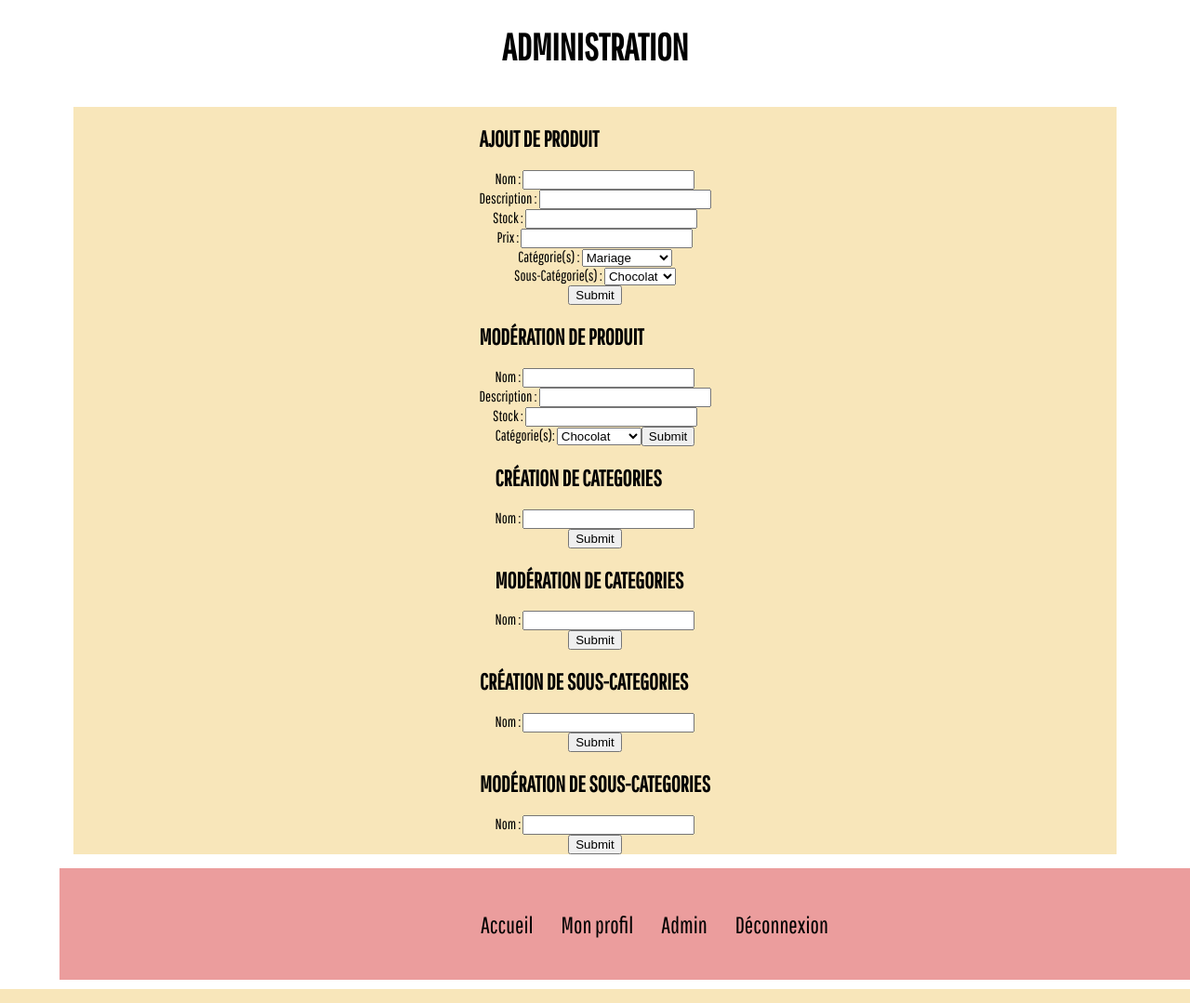
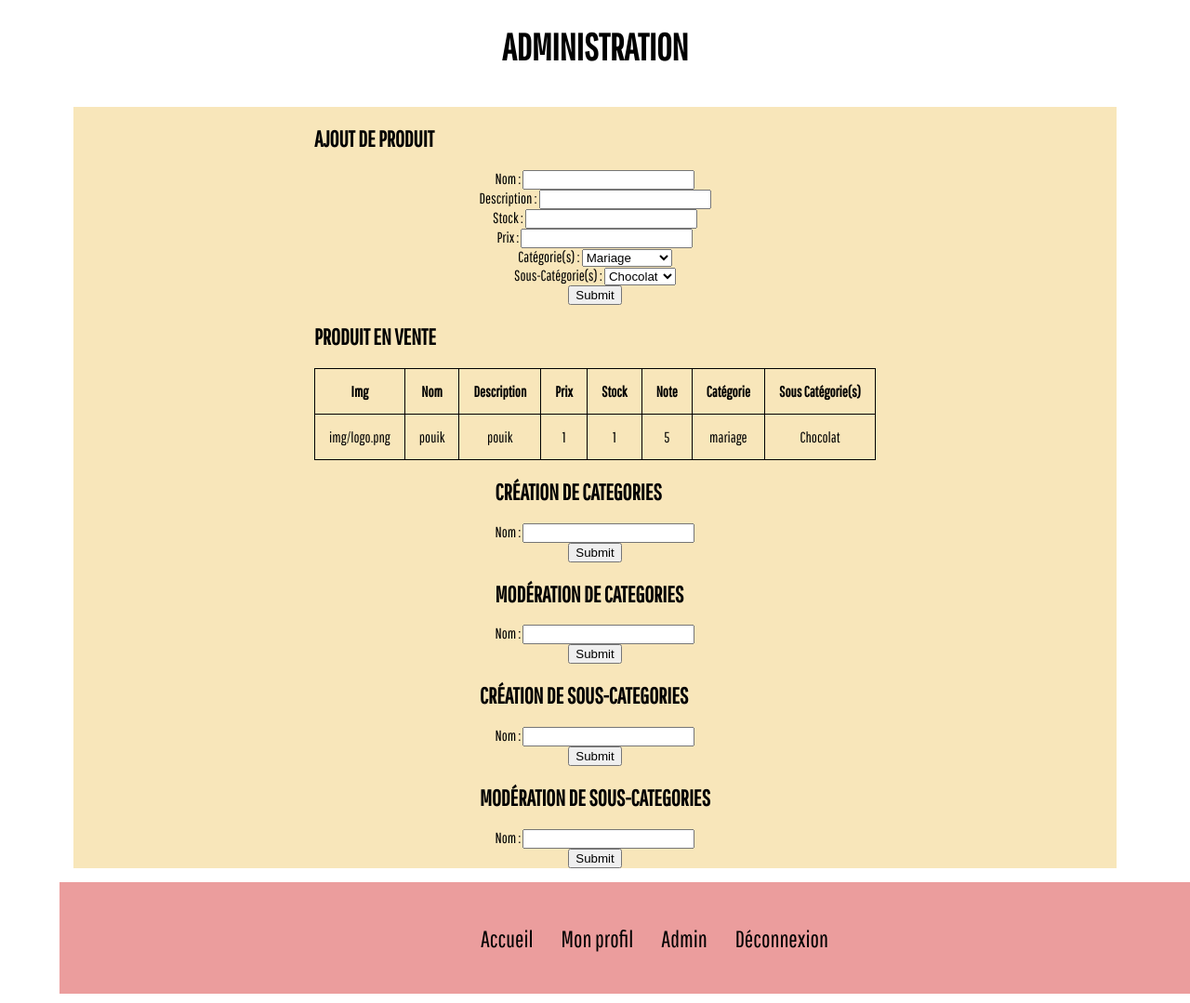
Before and after one commit to amelie-chardon/boutique, a PHP site: page /admin.php in a window 1280 px wide; the page is wider, and only the part inside the window is pictured. Shown: the part 387-1466 px from the top of that part at 93% size. Run offline with PHP 8.4, Linux system fonts and the light colour scheme; the visitor is signed in with stand-in values (Sample User, id 1); data comes from the database, SQL or seed files in the repository.

Commit message:
Page Admin.php
Modification structure html v3 (creation de tableau pour produit existant)

Ajout d'article fonctionnel ! (header location pour eviter envoie en boucle produit)
--------
!!(trouver un algo pour pop de cat et sous cat dans la liste de choix lors de la création d'article)!!!
--------

Modération d'article en cours ...(recuperation de tableau produit effectuée ,)
-----

------

Ajout de categorie en cours ...()

Modération de categorie en cours ...()

Ajout de sous_cat en cours ...()

Modération de sous_cat en cours...()

___________________________________________

Restant :

Les pages
 produit
 panier
 recherche produit

```diff
--- a/admin.php
+++ b/admin.php
@@ -99,6 +99,119 @@ if(!isset($_SESSION['perm'])){
                     $requete = "INSERT INTO `produits` (`nom`, `description`, `prix`, `stock`, `categorie`, `sous_cat`) VALUES
                     ('$nom', '$description', '$prix', '$stock','$categorie','$sous_categorie')";
                     $query = mysqli_query($connect,$requete);
+
+                   echo "Article bien ajouté !";
+                   header('Location:index.php');
+                    }
+
+     else
+     {
+
+        echo "empty";
+     }
+
+        }
+
+
+?>
+                    </form>
+                </article>
+
+
+
+
+
+
+                        <article>
+
+                        <h2>Produit en Vente</h2>
+            <?php
+
+
+
+
+        $i = 0;
+        $connect = mysqli_connect("localhost", "root", "", "boutique");
+        $select = "SELECT * from produits";
+        $query = mysqli_query($connect,$select);
+        $result = mysqli_fetch_all($query);
+
+
+        ?>
+        <table>
+                <tbody>
+                    <tr>
+                        <th>Img</th>
+                        <th>Nom</th>
+                        <th>Description</th>
+                        <th>Prix</th>
+                        <th>Stock</th>
+                        <th>Note</th>
+                        <th>Catégorie</th>
+                        <th>Sous Catégorie(s)</th>
+                    </tr>
+        <?php
+       foreach($result as $data)
+       {
+
+            ?>
+                    <tr>
+                       <td><?php echo $data[5] ?></td>
+                       <td><?php echo $data[1]; ?></td>
+                       <td><?php echo $data[2] ?></td>
+                       <td><?php echo $data[3] ?></td>
+                       <td><?php echo $data[4] ?></td>
+                       <td><?php echo $data[6] ?></td>
+                       <td><?php echo $data[7] ?></td>
+                       <td><?php echo $data[8] ?></td>
+
+                    </tr>
+       <?php
+       }
+       $i++
+       ?>
+                </tbody>
+            </table>
+
+
+               <!-- <form action="admin.php" method="POST">
+                    <label>Nom : </label>
+                    <input type="text" name="nom"/><br>
+                    <label>Description :</label>
+                    <input type="text" name="description"/><br>
+                    <label>Stock : </label>
+                    <input type="text" name="stock" required/><br>
+                    <label>Catégorie(s) : </label>
+                    <select name="categorie" required>
+                <option value="mariage" name="mariage">Mariage</option>
+                <option value="anniv" name="anniv">Anniversaire</option>
+                <option value="autre" name="autre">Autre</option>
+                    </select></br>
+                    <label>Sous-Catégorie(s) : </label>
+                    <select name="sous_categorie" required>
+                <option value="Chocolat" name="ch">Chocolat</option>
+                <option value="Fruit" name="fr">Fruit</option>
+                <option value="Les_deux" name="les_2">Les deux</option>
+                    </select></br>  -->
+
+
+                  <!--  <input type="submit" name="send_moderation_produit"/>
+
+                    if(isset($_POST['send_moderation_produit'])){
+        $nom= $_POST['nom'];
+        $description=$_POST['description'];
+        $stock=$_POST['stock'];
+        $prix=$_POST['prix'];
+        $categorie=$_POST['categorie'];
+        $sous_categorie=$_POST['sous_categorie'];
+
+
+    if($nom != NULL && $description  != NULL && $stock != NULL &&
+     $prix != NULL && $categorie != NULL && $sous_categorie != NULL)
+    {
+                    $connect = mysqli_connect("localhost", "root", "", "boutique");
+                    $select = "SELECT * from produits";
+                    $query = mysqli_query($connect,$requete);
                     var_dump($requete);
 
                    echo "Article bien ajouté !";
@@ -111,46 +224,12 @@ if(!isset($_SESSION['perm'])){
      }
 
         }
+    -->
 
 
 
 
 
-
-
-?>
-</form>
-</article>
-                        <article>
-
-                        <h2>Modération de produit</h2>
-
-                <form action="admin.php" method="POST">
-                    <label>Nom : </label>
-                    <input type="text" name="nom"/><br>
-                    <label>Description :</label>
-                    <input type="text" name="description"/><br>
-                    <label>Stock : </label>
-                    <input type="password" name="password" required/><br>
-                    <label>Catégorie(s):</label>
-                    <select name="select_cat" required>
-                <optgroup label="Mariage" value="mariage">
-                    <option value="choco" name="choco">Chocolat</option>
-                    <option value="fruit" name="fruit">Fruit</option>
-                    <option value="les_deux" name="les_deux">Les deux</option><br>
-                </optgroup>
-                <optgroup label="Anniversaire" value="anniv">
-                    <option value="choco" name="choco">Chocolat</option>
-                    <option value="fruit" name="fruit">Fruit</option>
-                    <option value="les_deux" name="les_deux">Les deux</option><br>
-                </optgroup>
-                <optgroup label="Autre" value="autre">
-                    <option value="choco" name="choco">Chocolat</option>
-                    <option value="fruit" name="fruit">Fruit</option>
-                    <option value="les_deux" name="les_deux">Les deux</option><br>
-                </optgroup>
-                    <input type="submit" name="send"/>
-                    </form>
 
                         </article>
                     </div>
```
